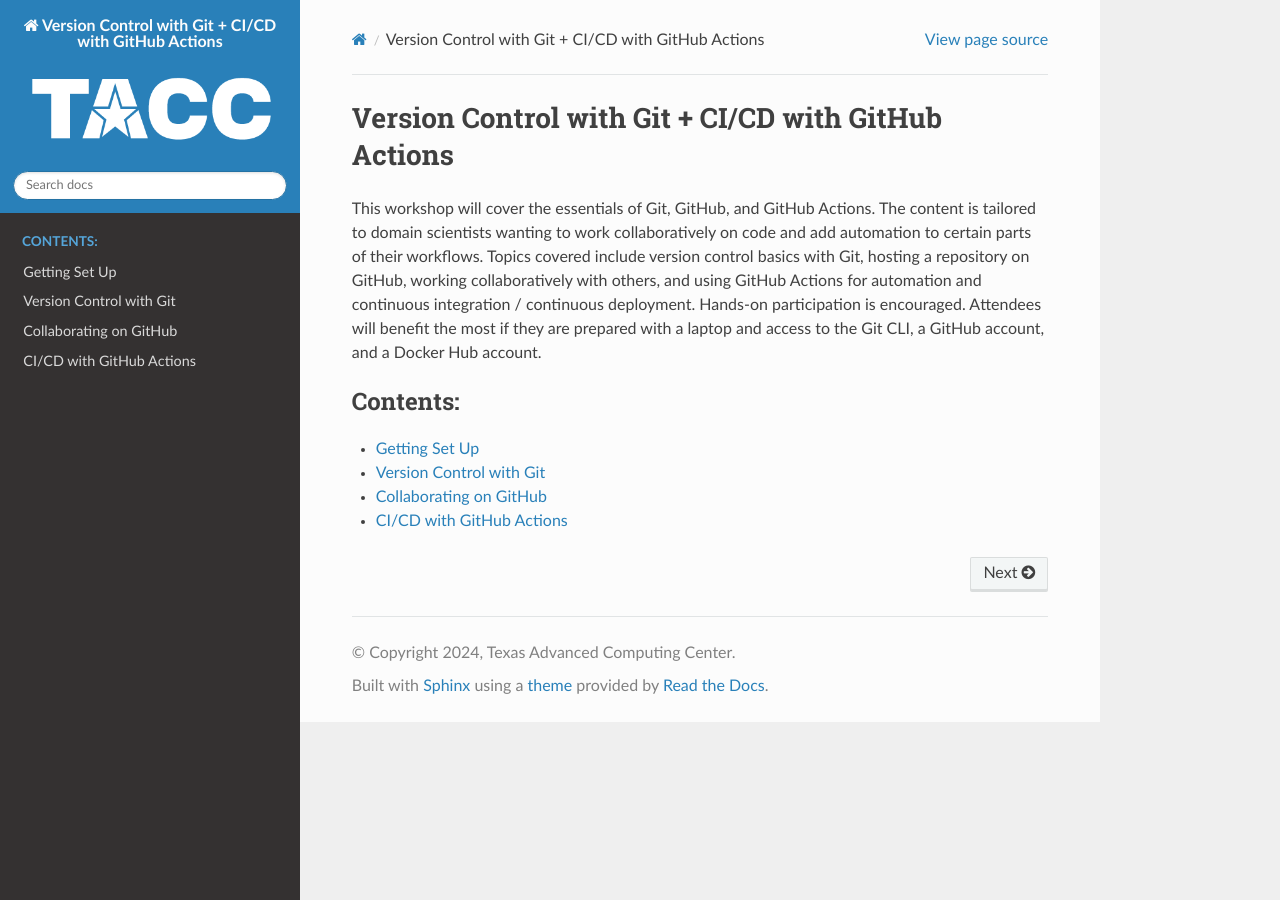
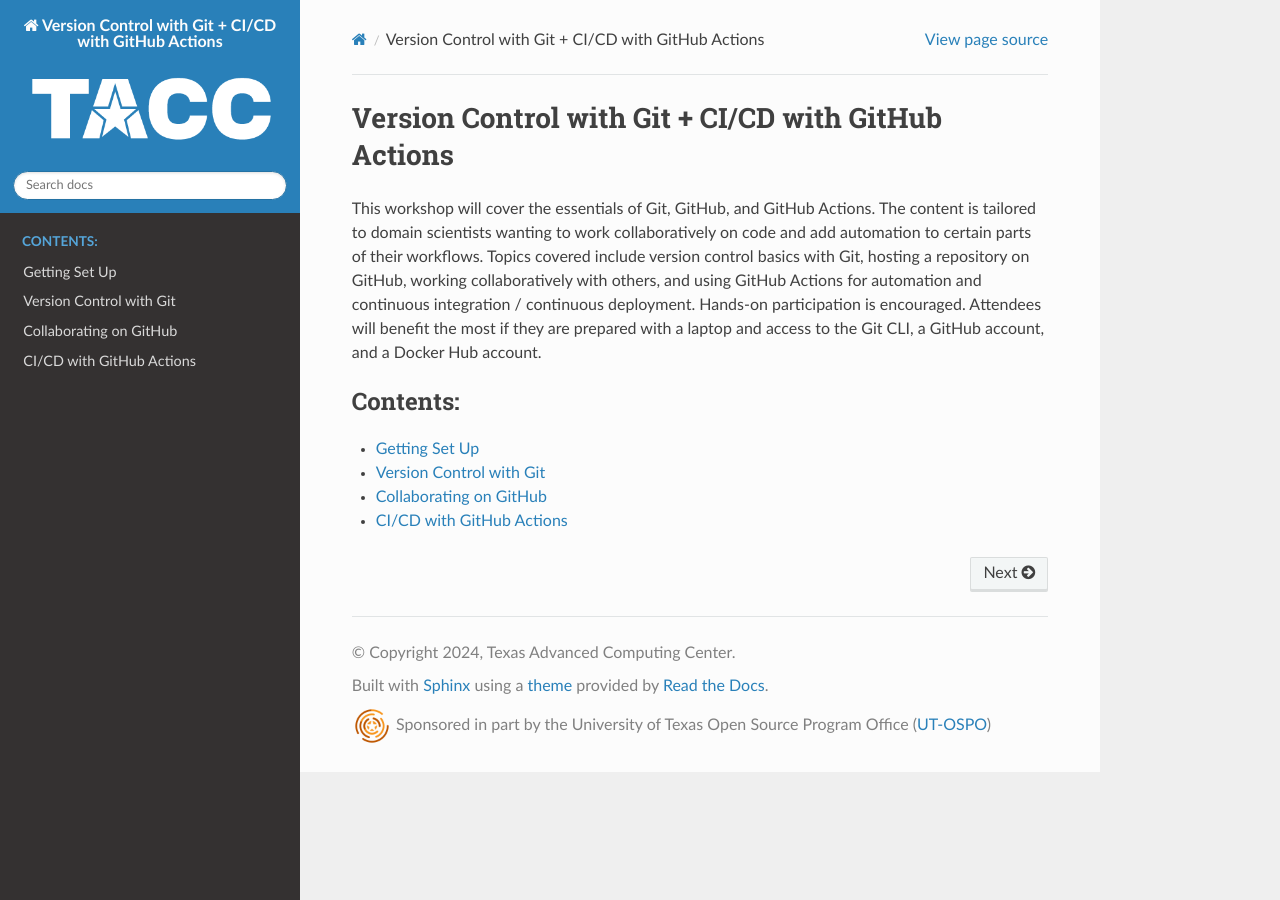
Before and after one commit to wjallen/VersionControlWithGit, a Sphinx documentation site: the page built from docs/index.rst, in a window 1280 px wide. Built offline with Sphinx 7.4.7 and the Read the Docs theme 2.0.0, drawn with Linux system fonts in a browser that asks for light colours.

Commit message:
added OSPO attribution

```diff
--- /dev/null
+++ b/docs/_static/custom.css
@@ -0,0 +1,4 @@
+#footer-extra
+{
+    padding-top: 10px;
+}
--- /dev/null
+++ b/docs/_templates/footer.html
@@ -0,0 +1,10 @@
+{% extends "!footer.html" %}
+{% block extrafooter %}
+    {{ super() }}
+
+    <div id="footer-extra">
+        <img style="width:40px;height:40px;vertical-align:middle" src="{{ pathto('_static/opor4-03_0.png', 1) }}">
+        <span>Sponsored in part by the University of Texas Open Source Program Office (<a href="https://opensource.utexas.edu/">UT-OSPO</a>)</span>
+    </div>
+
+{% endblock %}
--- a/docs/conf.py
+++ b/docs/conf.py
@@ -91,7 +91,7 @@
 # Add any paths that contain custom static files (such as style sheets) here,
 # relative to this directory. They are copied after the builtin static files,
 # so a file named "default.css" will overwrite the builtin "default.css".
-# html_static_path = ['_static']
+html_static_path = ['_static', 'images/opor4-03_0.png']
 
 # Custom sidebar templates, must be a dictionary that maps document names
 # to template names.
@@ -177,3 +177,7 @@
 
 # A list of files that should not be packed into the epub file.
 epub_exclude_files = ['search.html']
+
+# To allow css styling
+def setup(app):
+    app.add_css_file('custom.css')
```
Also changed, not shown: docs/images/opor4-03_0.png (added).
